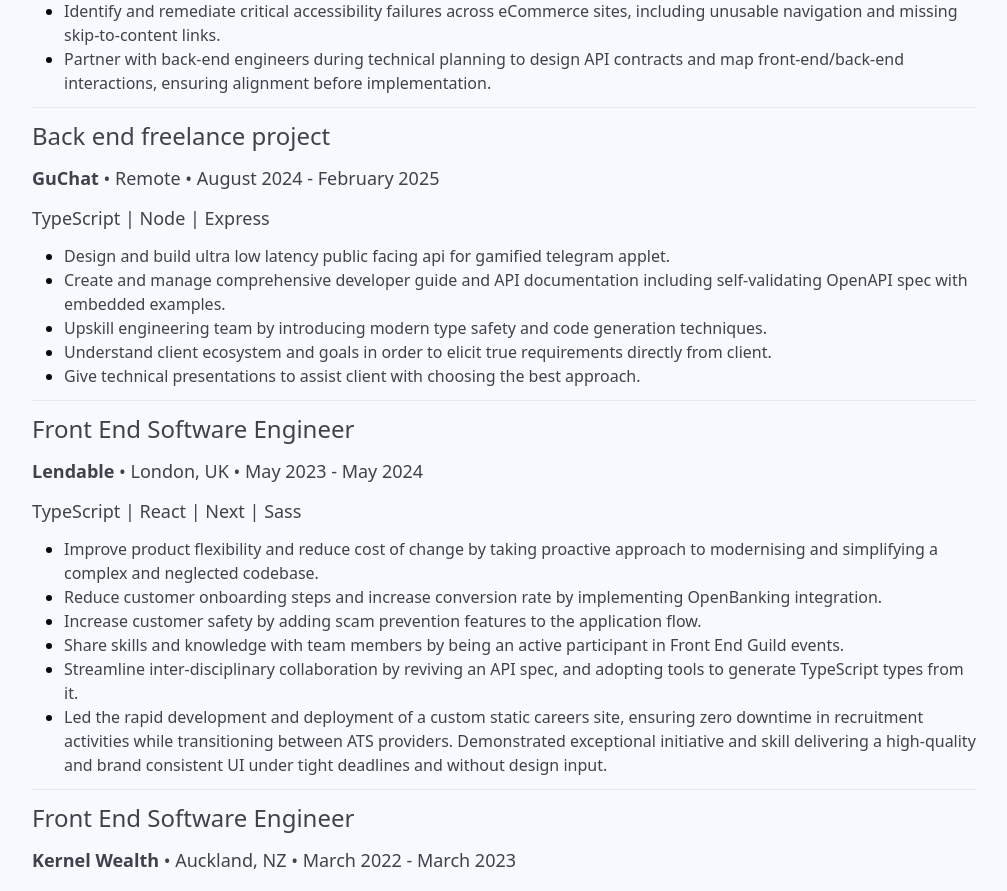
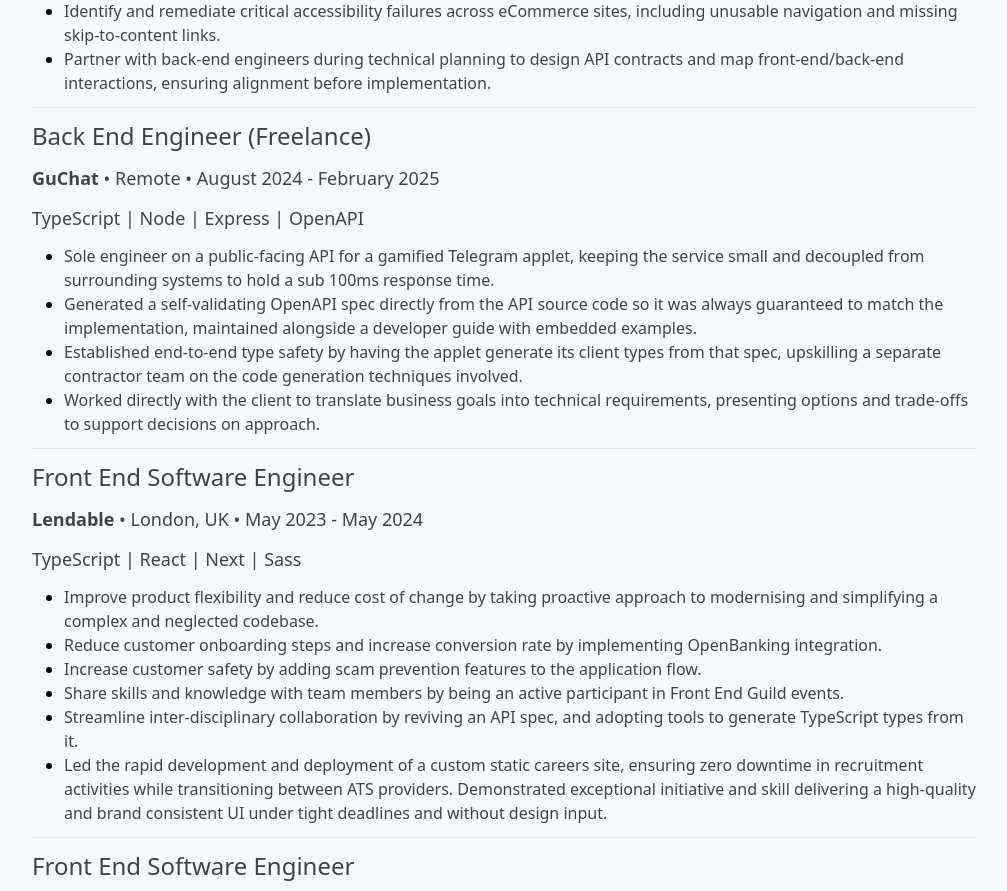
Before and after one commit to MaxRandle/portfolio-website-v5, a Next.js app: page /resume in a window 1280 px wide. Shown: the part 1580-2471 px from the top of the page, without its empty margins (136-1143 px from the left). Built offline with nearby package versions, Linux system fonts and the light colour scheme; a web font is replaced by a local one.

Commit message:
rewrite guchat

```diff
--- a/src/app/resume/page.tsx
+++ b/src/app/resume/page.tsx
@@ -214,42 +214,41 @@
 
               <Divider />
 
-              <Heading level="h3">Back end freelance project</Heading>
+              <Heading level="h3">Back End Engineer (Freelance)</Heading>
               <Typography>
                 <strong>GuChat</strong> • Remote • August 2024 - February 2025
               </Typography>
-              <Typography>TypeScript | Node | Express</Typography>
+              <Typography>TypeScript | Node | Express | OpenAPI</Typography>
 
               <ul className="list-disc ml-8">
                 <li>
                   <Typography level="caption">
-                    Design and build ultra low latency public facing api for
-                    gamified telegram applet.
+                    Sole engineer on a public-facing API for a gamified Telegram
+                    applet, keeping the service small and decoupled from
+                    surrounding systems to hold a sub 100ms response time.
                   </Typography>
                 </li>
                 <li>
                   <Typography level="caption">
-                    Create and manage comprehensive developer guide and API
-                    documentation including self-validating OpenAPI spec with
+                    Generated a self-validating OpenAPI spec directly from the
+                    API source code so it was always guaranteed to match the
+                    implementation, maintained alongside a developer guide with
                     embedded examples.
                   </Typography>
                 </li>
                 <li>
                   <Typography level="caption">
-                    Upskill engineering team by introducing modern type safety
-                    and code generation techniques.
+                    Established end-to-end type safety by having the applet
+                    generate its client types from that spec, upskilling a
+                    separate contractor team on the code generation techniques
+                    involved.
                   </Typography>
                 </li>
                 <li>
                   <Typography level="caption">
-                    Understand client ecosystem and goals in order to elicit
-                    true requirements directly from client.
-                  </Typography>
-                </li>
-                <li>
-                  <Typography level="caption">
-                    Give technical presentations to assist client with choosing
-                    the best approach.
+                    Worked directly with the client to translate business goals
+                    into technical requirements, presenting options and
+                    trade-offs to support decisions on approach.
                   </Typography>
                 </li>
               </ul>
```
